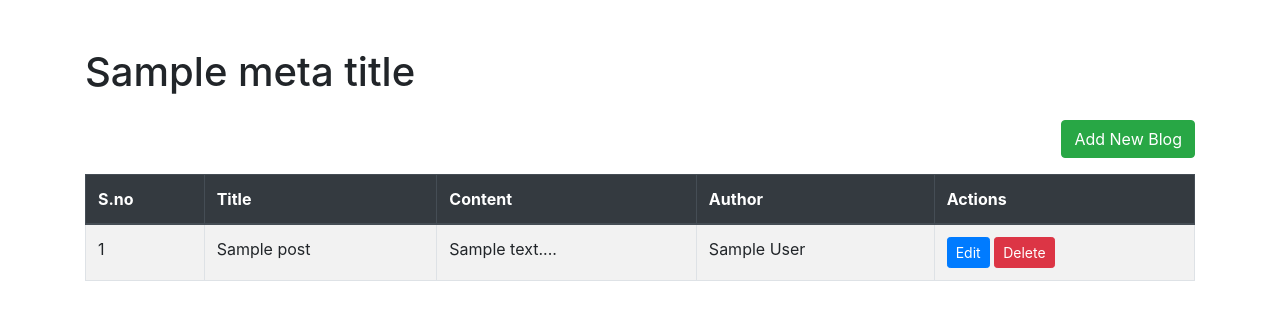
After one commit to RishitIIITD/php-codeigniter-blog-assessment, a CodeIgniter 4 app: the page made by app/Views/admin_panel.php in a window 1280 px wide. The commit adds this page. Shown: the top 320 px of the page. Run offline with PHP 8.4 and a stand-in for CodeIgniter, Linux system fonts and the light colour scheme; the template is opened without the code that fills it: most values are stand-ins (such as "Sample title", 1, 10 or a date in 2020); some libraries are stand-ins or nearby versions.

Commit message:
added admin panel

```diff
--- /dev/null
+++ b/app/Views/admin_panel.php
@@ -0,0 +1,53 @@
+<!DOCTYPE html>
+<html lang="en">
+<head>
+    <meta charset="UTF-8">
+    <meta name="viewport" content="width=device-width, initial-scale=1.0">
+    <title><?= $title ?></title>
+    <!-- Bootstrap CSS -->
+    <link href="https://stackpath.bootstrapcdn.com/bootstrap/4.5.2/css/bootstrap.min.css" rel="stylesheet">
+</head>
+<body>
+    <div class="container mt-5">
+        <h1 class="mb-4"><?= $meta_title ?></h1>
+        <div class="text-right mb-3">
+            <a href="/citest/public/blog/new" class="btn btn-success">Add New Blog</a>
+        </div>
+        <table class="table table-bordered table-striped">
+            <thead class="thead-dark">
+                <tr>
+                    <th>S.no</th>
+                    <th>Title</th>
+                    <th>Content</th>
+                    <th>Author</th>
+                    <th>Actions</th>
+                </tr>
+            </thead>
+            <tbody>
+                <?php if (!empty($posts)): ?>
+                    <?php foreach ($posts as $index => $post): ?>
+                        <tr>
+                            <td><?= $index + 1 ?></td>
+                            <td><?= htmlspecialchars($post['post_title'], ENT_QUOTES, 'UTF-8') ?></td>
+                            <td><?= htmlspecialchars(substr($post['post_content'], 0, 50), ENT_QUOTES, 'UTF-8') ?>...</td>
+                            <td><?= htmlspecialchars($post['post_author'], ENT_QUOTES, 'UTF-8') ?></td>
+                            <td>
+                                <a href="/citest/public/blog/edit/<?= $post['post_id'] ?>" class="btn btn-primary btn-sm">Edit</a>
+                                <a href="/citest/public/blog/delete/<?= $post['post_id'] ?>" class="btn btn-danger btn-sm" onclick="return confirm('Are you sure you want to delete this post?');">Delete</a>
+                            </td>
+                        </tr>
+                    <?php endforeach; ?>
+                <?php else: ?>
+                    <tr>
+                        <td colspan="5" class="text-center">No posts found.</td>
+                    </tr>
+                <?php endif; ?>
+            </tbody>
+        </table>
+    </div>
+    <!-- Bootstrap JS and dependencies -->
+    <script src="https://code.jquery.com/jquery-3.5.1.slim.min.js"></script>
+    <script src="https://cdn.jsdelivr.net/npm/@popperjs/core@2.5.4/dist/umd/popper.min.js"></script>
+    <script src="https://stackpath.bootstrapcdn.com/bootstrap/4.5.2/js/bootstrap.min.js"></script>
+</body>
+</html>
--- a/app/Views/layouts/main.php
+++ b/app/Views/layouts/main.php
@@ -29,6 +29,9 @@ use CodeIgniter\CodeIgniter;
                         <li class="nav-item">
                             <a class="nav-link" href="/citest/public/blog/post">Post</a>
                         </li>
+                        <li class="nav-item">
+                            <a class="nav-link" href="/citest/public/blog/admin">Admin</a>
+                        </li>
                     </ul>
                 </div>
             </div>
--- a/app/Views/new_post.php
+++ b/app/Views/new_post.php
@@ -9,6 +9,10 @@
 <div class="row">
     <div class="col-12 col-md-8 offset-md-2">
         <form method="post" action="/citest/public/blog/new">
+            <div class="form-group">
+                <label for="post_author">Author Name</label>
+                <input type="text" name="post_author" id="post_author" class="form-control">
+            </div>
             <div class="form-group">
                 <label for="post_title">Title</label>
                 <input type="text" name="post_title" id="post_title" class="form-control">
```
Also changed, not shown: app/Controllers/Blog.php (+13 -0 lines), README.md.
